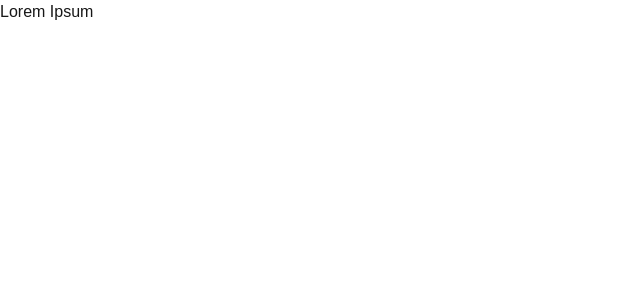
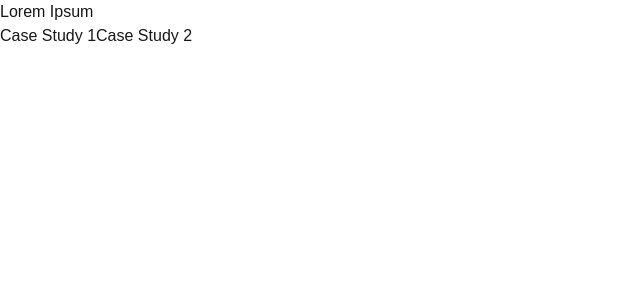
Before and after one commit to 11amanraj/portfolio-jan-26, a Next.js app: page / in a window 1280 px wide. Shown: the top 300 px of the page, without its empty margins (0-640 px from the left). Built offline with nearby package versions, Linux system fonts and the light colour scheme.

Commit message:
added pages and page navigation

```diff
--- /dev/null
+++ b/app/case-study-1/page.tsx
@@ -0,0 +1,16 @@
+import React from 'react'
+import Link from 'next/link'
+
+const page = () => {
+    return (
+        <div>
+            <h1>
+                Case Study 1
+            </h1>
+
+            <Link href="/">Home Page</Link>
+        </div>
+    )
+}
+
+export default page
--- /dev/null
+++ b/app/case-study-2/page.tsx
@@ -0,0 +1,14 @@
+import Link from 'next/link'
+import React from 'react'
+
+const page = () => {
+    return (
+        <div>
+            <h1>Case Study 2</h1>
+
+            <Link href="/">Home Page</Link>
+        </div>
+    )
+}
+
+export default page
--- a/app/page.tsx
+++ b/app/page.tsx
@@ -1,7 +1,14 @@
+import Link from "next/link";
+
 export default function Home() {
   return (
     <div>
-      Lorem Ipsum
+      <h1>
+        Lorem Ipsum
+      </h1>
+
+      <Link href="/case-study-1">Case Study 1</Link>
+      <Link href="/case-study-2">Case Study 2</Link>
     </div>
   );
 }
```
